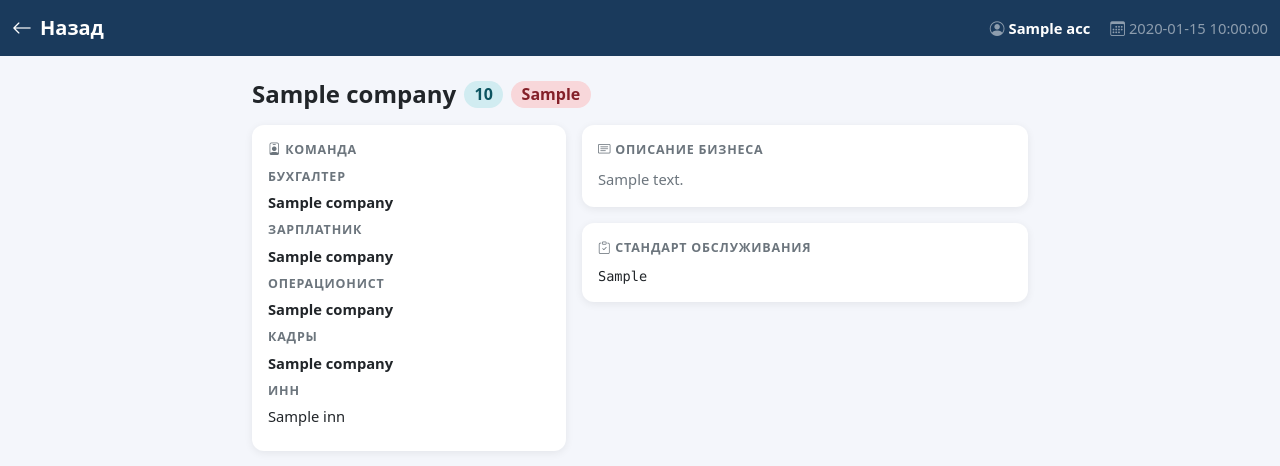
After one commit to yliasibeleva/im-fin-landing, a FastAPI app: template buh-bot/templates/portal_company.html in a window 1280 px wide. The commit adds this page. Shown: the top 466 px of the page. Run offline with FastAPI, Linux system fonts and the light colour scheme; the template is opened without the code that fills it: most values are stand-ins (such as "Sample title", 1, 10 or a date in 2020).

Commit message:
Fix days_left TypeError, add collapse persistence, company card in portal, server auto-restart
- days_left(): handle None due_date (TypeError crash for Sopova with tasks having no deadline)
- portal.html: localStorage collapse state persistence per section
- portal.html: company names are clickable links to company detail
- portal_company.html: read-only company card for accountants (description, team, standard)
- web_app.py: /portal/{token}/company/{id} route (no admin auth required)
- запустить_дашборд.bat: auto-restart loop on server crash

Co-Authored-By: Claude Sonnet 4.6 <noreply@anthropic.com>

```diff
--- /dev/null
+++ b/buh-bot/templates/portal_company.html
@@ -0,0 +1,107 @@
+<!DOCTYPE html>
+<html lang="ru">
+<head>
+  <meta charset="UTF-8">
+  <meta name="viewport" content="width=device-width, initial-scale=1">
+  <title>{{ company.name }} — Портал</title>
+  <link href="https://cdn.jsdelivr.net/npm/bootstrap@5.3.3/dist/css/bootstrap.min.css" rel="stylesheet">
+  <link href="https://cdn.jsdelivr.net/npm/bootstrap-icons@1.11.3/font/bootstrap-icons.css" rel="stylesheet">
+  <style>
+    body{background:#f4f6fb;font-size:.92rem}
+    .navbar{background:#1a3a5c!important}
+    .navbar-brand{font-weight:700;color:#fff!important}
+    .card{border:none;border-radius:12px;box-shadow:0 2px 8px rgba(0,0,0,.07)}
+    .section-title{font-size:.78rem;font-weight:700;text-transform:uppercase;letter-spacing:.8px;color:#6c757d;margin-bottom:.3rem}
+    .badge-ooo{background:#cfe2ff;color:#084298}.badge-ip{background:#f8d7da;color:#842029}
+    .badge-usn{background:#d1ecf1;color:#0c5460}.badge-osn{background:#fff3cd;color:#856404}
+  </style>
+</head>
+<body>
+<nav class="navbar navbar-expand-lg navbar-dark mb-4">
+  <div class="container-fluid">
+    <a class="navbar-brand" href="/portal/{{ token }}">
+      <i class="bi bi-arrow-left me-2"></i>Назад
+    </a>
+    <span class="navbar-text text-white-50 ms-auto">
+      <i class="bi bi-person-circle me-1"></i><strong class="text-white">{{ acc.name }}</strong>
+      <span class="ms-3"><i class="bi bi-calendar3 me-1"></i>{{ today }}</span>
+    </span>
+  </div>
+</nav>
+
+<div class="container" style="max-width:800px">
+
+  <div class="d-flex align-items-center gap-2 mb-3">
+    <h4 class="mb-0 fw-bold">{{ company.name }}</h4>
+    <span class="badge rounded-pill {% if 'ОСН' == company.tax_system %}badge-osn{% else %}badge-usn{% endif %} fs-6">{{ company.tax_system or '—' }}</span>
+    <span class="badge rounded-pill {% if 'ООО' in (company.org_type or '') %}badge-ooo{% else %}badge-ip{% endif %} fs-6">{{ company.org_type or '—' }}</span>
+    {% if company.has_employees %}<span class="badge bg-info text-dark">Сотрудники</span>{% endif %}
+    {% if company.has_military %}<span class="badge bg-secondary">Воинский учёт</span>{% endif %}
+    {% if company.has_stats_reporting %}<span class="badge bg-success">Статотчётность</span>{% endif %}
+  </div>
+
+  <div class="row g-3">
+    <div class="col-md-5">
+      <div class="card p-3 mb-3">
+        <div class="section-title mb-2"><i class="bi bi-person-badge me-1"></i>Команда</div>
+        {% if company.accountant_name %}
+        <div class="mb-2">
+          <div class="section-title">Бухгалтер</div>
+          <div class="fw-semibold">{{ company.accountant_name }}</div>
+        </div>
+        {% endif %}
+        {% if company.payroll_accountant_name %}
+        <div class="mb-2">
+          <div class="section-title">Зарплатник</div>
+          <div class="fw-semibold">{{ company.payroll_accountant_name }}</div>
+        </div>
+        {% endif %}
+        {% if company.operator_name %}
+        <div class="mb-2">
+          <div class="section-title">Операционист</div>
+          <div class="fw-semibold">{{ company.operator_name }}</div>
+        </div>
+        {% endif %}
+        {% if company.hr_accountant_name %}
+        <div class="mb-2">
+          <div class="section-title">Кадры</div>
+          <div class="fw-semibold">{{ company.hr_accountant_name }}</div>
+        </div>
+        {% endif %}
+        {% if company.inn %}
+        <div class="mb-2">
+          <div class="section-title">ИНН</div>
+          <div>{{ company.inn }}</div>
+        </div>
+        {% endif %}
+      </div>
+    </div>
+
+    <div class="col-md-7">
+      {% if company.description %}
+      <div class="card p-3 mb-3">
+        <div class="section-title mb-2"><i class="bi bi-card-text me-1"></i>Описание бизнеса</div>
+        <div class="text-secondary" style="white-space:pre-wrap;line-height:1.6">{{ company.description }}</div>
+      </div>
+      {% endif %}
+
+      {% if company.work_standard %}
+      <div class="card p-3 mb-3">
+        <div class="section-title mb-2"><i class="bi bi-clipboard-check me-1"></i>Стандарт обслуживания</div>
+        <pre style="white-space:pre-wrap;font-size:.85rem;margin:0">{{ company.work_standard }}</pre>
+      </div>
+      {% endif %}
+
+      {% if not company.description and not company.work_standard %}
+      <div class="card p-4 text-center text-muted">
+        <i class="bi bi-file-earmark-text fs-2 mb-2"></i><br>
+        Описание не заполнено
+      </div>
+      {% endif %}
+    </div>
+  </div>
+
+</div>
+<script src="https://cdn.jsdelivr.net/npm/bootstrap@5.3.3/dist/js/bootstrap.bundle.min.js"></script>
+</body>
+</html>
--- a/buh-bot/web_app.py
+++ b/buh-bot/web_app.py
@@ -103,11 +103,13 @@ def fmt_date(iso: str) -> str:
         return iso
 
 
-def days_left(iso: str) -> int:
+def days_left(iso) -> int | None:
+    if not iso:
+        return None
     try:
-        return (date.fromisoformat(iso[:10]) - date.today()).days
-    except ValueError:
-        return 0
+        return (date.fromisoformat(str(iso)[:10]) - date.today()).days
+    except (ValueError, TypeError):
+        return None
 
 
 # ─── Маршруты ─────────────────────────────────────────────────────────────────
@@ -1610,6 +1612,19 @@ async def _get_portal_accountant(token: str):
     if not acc:
         raise HTTPException(status_code=404, detail='Ссылка недействительна')
     return dict(acc)
+
+
+@app.get('/portal/{token}/company/{company_id}', response_class=HTMLResponse)
+async def portal_company_view(token: str, company_id: int, request: Request):
+    acc = await _get_portal_accountant(token)
+    company = await asyncio.to_thread(db.get_company, company_id)
+    if not company:
+        raise HTTPException(status_code=404)
+    return templates.TemplateResponse(request=request, name='portal_company.html', context={
+        'acc': acc, 'token': token,
+        'company': dict(company),
+        'today': date.today().strftime('%d.%m.%Y'),
+    })
 
 
 @app.get('/portal/{token}', response_class=HTMLResponse)
```
Also changed, not shown: buh-bot/templates/portal.html (+17 -1 lines), 1 other file.
